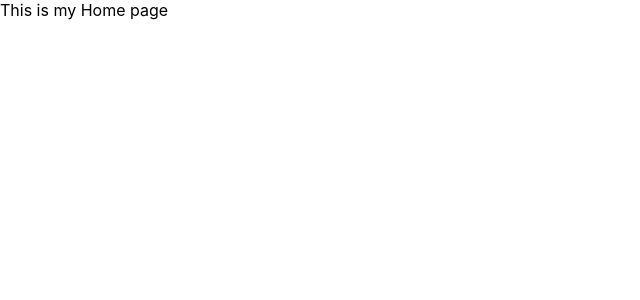
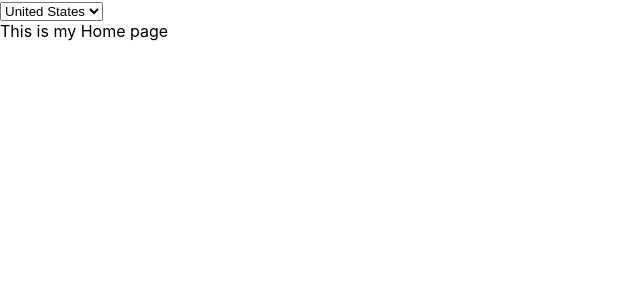
Before and after one commit to Zvonimirko/tvShowNext, a Next.js app: page / in a window 1280 px wide. Shown: the top 300 px of the page, without its empty margins (0-640 px from the left). Built offline with nearby package versions, Linux system fonts and the light colour scheme.

Commit message:
Replaced header from home and showId into _app.js

```diff
--- a/pages/[country]/[showId].jsx
+++ b/pages/[country]/[showId].jsx
@@ -16,7 +16,6 @@ function ShowDetails({ show, country }) {
 
   return (
     <div className="show-details">
-      <Header />
       <div className="show-details__poster" style={style}></div>
       <h1>{name}</h1>
       {summary ? parse(summary) : ""}
--- a/pages/[country]/index.js
+++ b/pages/[country]/index.js
@@ -27,7 +27,6 @@ function Home({ shows, country }) {
 
   return (
     <div className="Home">
-      <Header />
       <ul className="tvshows">
         {renderShows()}
         <style jsx>
--- a/pages/_app.js
+++ b/pages/_app.js
@@ -1,7 +1,14 @@
+import Header from "../components/header/Header";
+
 import "../styles/globals.css";
 
 function MyApp({ Component, pageProps }) {
-  return <Component {...pageProps} />;
+  return (
+    <div>
+      <Header />
+      <Component {...pageProps} />
+    </div>
+  );
 }
 
 export default MyApp;
```
